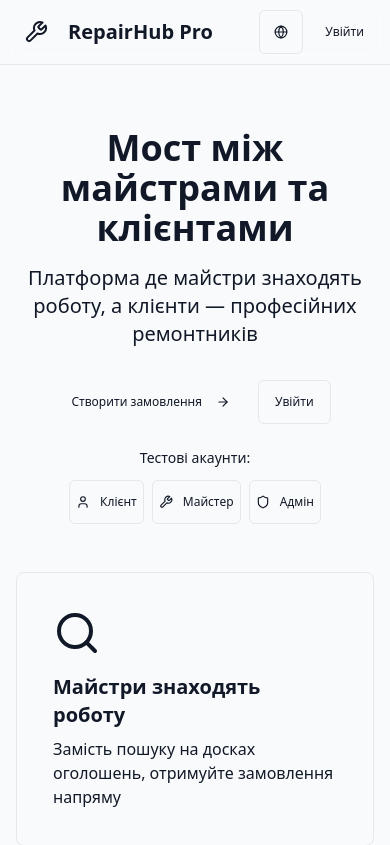
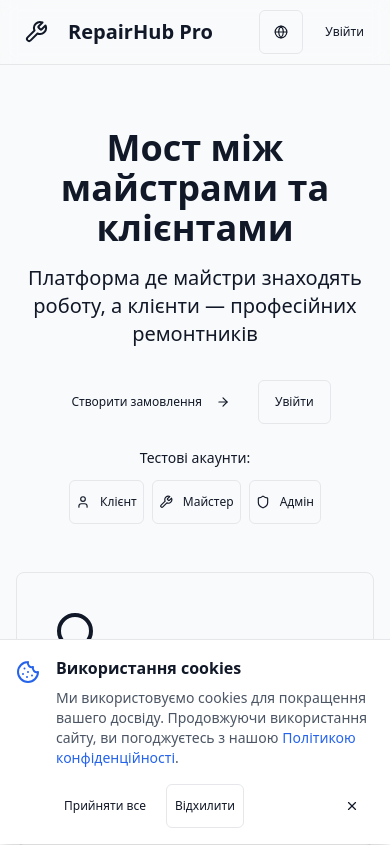
Before and after one commit to PlevanDM/RP-Modern, a React (Vite) app: page / in a window 390 px wide. Shown: the top 845 px of the page. Built offline with nearby package versions, Linux system fonts and the light colour scheme.

Commit message:
Add SEO optimization, cookie consent, error handling

```diff
--- a/index.html
+++ b/index.html
@@ -4,9 +4,42 @@
     <meta charset="UTF-8" />
     <link rel="icon" type="image/svg+xml" href="/vite.svg" />
     <meta name="viewport" content="width=device-width, initial-scale=1.0" />
+
+    <!-- Primary Meta Tags -->
     <title>RepairHub Pro - Платформа для ремонту пристроїв</title>
-    <meta name="description" content="Професійна платформа для управління ремонтом пристроїв Apple та інших брендів" />
+    <meta name="title" content="RepairHub Pro - Платформа для ремонту пристроїв" />
+    <meta name="description" content="Професійна платформа для управління ремонтом пристроїв Apple та інших брендів. Знайдіть майстра або знайдіть клієнтів для ремонтних послуг." />
+    <meta name="keywords" content="ремонт, пристроїв, майстер, клієнт, ремонт телефонів, repair, мастер" />
+    <meta name="author" content="RepairHub Pro" />
+    <meta name="robots" content="index, follow" />
+    <meta name="language" content="Ukrainian" />
     <meta name="theme-color" content="#6366f1" />
+
+    <!-- Open Graph / Facebook -->
+    <meta property="og:type" content="website" />
+    <meta property="og:url" content="https://repairhub.pro/" />
+    <meta property="og:title" content="RepairHub Pro - Платформа для ремонту" />
+    <meta property="og:description" content="Професійна платформа для управління ремонтом пристроїв Apple та інших брендів" />
+    <meta property="og:image" content="https://repairhub.pro/og-image.jpg" />
+    <meta property="og:locale" content="uk_UA" />
+
+    <!-- Twitter -->
+    <meta name="twitter:card" content="summary_large_image" />
+    <meta name="twitter:url" content="https://repairhub.pro/" />
+    <meta name="twitter:title" content="RepairHub Pro - Платформа для ремонту" />
+    <meta name="twitter:description" content="Професійна платформа для управління ремонтом пристроїв" />
+    <meta name="twitter:image" content="https://repairhub.pro/og-image.jpg" />
+
+    <!-- Security -->
+    <meta http-equiv="X-Content-Type-Options" content="nosniff" />
+    <meta http-equiv="X-Frame-Options" content="DENY" />
+    <meta http-equiv="X-XSS-Protection" content="1; mode=block" />
+
+    <!-- PWA -->
+    <link rel="manifest" href="/manifest.json" />
+    <meta name="mobile-web-app-capable" content="yes" />
+    <meta name="apple-mobile-web-app-capable" content="yes" />
+    <meta name="apple-mobile-web-app-status-bar-style" content="default" />
   </head>
   <body>
     <div id="root"></div>
--- /dev/null
+++ b/src/components/CookieConsent.tsx
@@ -0,0 +1,73 @@
+import { useState, useEffect } from 'react';
+import { Button } from './ui/button';
+import { X, Cookie } from 'lucide-react';
+
+const COOKIE_CONSENT_KEY = 'cookie-consent-accepted';
+
+export const CookieConsent = () => {
+  const [showConsent, setShowConsent] = useState(false);
+
+  useEffect(() => {
+    const consent = localStorage.getItem(COOKIE_CONSENT_KEY);
+    if (!consent) {
+      setTimeout(() => setShowConsent(true), 1000);
+    }
+  }, []);
+
+  const acceptCookies = () => {
+    localStorage.setItem(COOKIE_CONSENT_KEY, 'true');
+    setShowConsent(false);
+  };
+
+  const declineCookies = () => {
+    localStorage.setItem(COOKIE_CONSENT_KEY, 'declined');
+    setShowConsent(false);
+  };
+
+  if (!showConsent) return null;
+
+  return (
+    <div className="fixed bottom-0 left-0 right-0 z-50 bg-white border-t shadow-lg p-4 md:p-6">
+      <div className="max-w-7xl mx-auto flex items-start gap-4">
+        <Cookie className="w-6 h-6 text-blue-600 flex-shrink-0 mt-1" />
+
+        <div className="flex-1">
+          <h3 className="font-semibold text-gray-900 mb-2">
+            Використання cookies
+          </h3>
+          <p className="text-sm text-gray-600 mb-4">
+            Ми використовуємо cookies для покращення вашего досвіду.
+            Продовжуючи використання сайту, ви погоджуєтесь з нашою
+            <a href="/privacy" className="text-blue-600 hover:underline ml-1">
+              Політикою конфіденційності
+            </a>.
+          </p>
+
+          <div className="flex flex-wrap gap-3">
+            <Button
+              onClick={acceptCookies}
+              size="sm"
+            >
+              Прийняти все
+            </Button>
+            <Button
+              onClick={declineCookies}
+              variant="outline"
+              size="sm"
+            >
+              Відхилити
+            </Button>
+            <Button
+              onClick={() => setShowConsent(false)}
+              variant="ghost"
+              size="icon"
+              className="ml-auto"
+            >
+              <X className="w-4 h-4" />
+            </Button>
+          </div>
+        </div>
+      </div>
+    </div>
+  );
+};
--- a/src/main.tsx
+++ b/src/main.tsx
@@ -7,6 +7,7 @@ import App from './App.tsx'
 import './index.css'
 import { ErrorBoundary } from './components/ErrorBoundary'
 import { ErrorHandler } from './utils/errorHandler'
+import { CookieConsent } from './components/CookieConsent'
 
 // ============================================================================
 // QUERY CLIENT CONFIGURATION
@@ -59,6 +60,7 @@ ReactDOM.createRoot(document.getElementById('root')!).render(
         <React.Suspense fallback={<div className="min-h-screen flex items-center justify-center">Завантаження...</div>}>
           <App />
         </React.Suspense>
+        <CookieConsent />
         <ReactQueryDevtools
           initialIsOpen={false}
           buttonPosition="bottom-right"
--- a/src/utils/seo.ts
+++ b/src/utils/seo.ts
@@ -1,9 +1,85 @@
-// src/utils/seo.ts
-export const SEOTags = {
-  home: {
-    title: 'RepairHub Pro - Професійний сервіс ремонту',
-    description: 'Знайдіть надійного майстра для ремонту вашого пристрою. Система escrow забезпечує безпеку.',
-    keywords: 'ремонт, iPhone, Android, майстер, escrow, послуги',
-  },
-  // ... інші сторінки
+// SEO Utilities
+
+export const setMetaTag = (name: string, content: string) => {
+  let meta = document.querySelector(`meta[name="${name}"]`);
+
+  if (!meta) {
+    meta = document.createElement('meta');
+    meta.setAttribute('name', name);
+    document.head.appendChild(meta);
+  }
+
+  meta.setAttribute('content', content);
 };
+
+export const setOpenGraphTag = (property: string, content: string) => {
+  let meta = document.querySelector(`meta[property="${property}"]`);
+
+  if (!meta) {
+    meta = document.createElement('meta');
+    meta.setAttribute('property', property);
+    document.head.appendChild(meta);
+  }
+
+  meta.setAttribute('content', content);
+};
+
+export const setTitle = (title: string) => {
+  document.title = title;
+};
+
+export const setDescription = (description: string) => {
+  setMetaTag('description', description);
+  setOpenGraphTag('og:description', description);
+};
+
+export const setImage = (imageUrl: string) => {
+  setOpenGraphTag('og:image', imageUrl);
+  setMetaTag('image', imageUrl);
+};
+
+export const initializeSEO = () => {
+  setMetaTag('viewport', 'width=device-width, initial-scale=1.0');
+  setMetaTag('theme-color', '#6366f1');
+  setMetaTag('author', 'RepairHub Pro');
+  setMetaTag('robots', 'index, follow');
+
+  // Open Graph
+  setOpenGraphTag('og:type', 'website');
+  setOpenGraphTag('og:site_name', 'RepairHub Pro');
+  setOpenGraphTag('og:locale', 'uk_UA');
+
+  // Twitter Card
+  setMetaTag('twitter:card', 'summary_large_image');
+  setMetaTag('twitter:site', '@repairhubpro');
+
+  // App-specific
+  setMetaTag('application-name', 'RepairHub Pro');
+  setMetaTag('mobile-web-app-capable', 'yes');
+};
+
+// Structured data for SEO
+export const generateStructuredData = (data: {
+  name: string;
+  description: string;
+  url: string;
+  logo?: string;
+}) => {
+  return {
+    '@context': 'https://schema.org',
+    '@type': 'WebApplication',
+    name: data.name,
+    description: data.description,
+    url: data.url,
+    applicationCategory: 'BusinessApplication',
+    operatingSystem: 'Web',
+    offers: {
+      '@type': 'Offer',
+      price: '0',
+      priceCurrency: 'UAH',
+    },
+    ...(data.logo && {
+      logo: data.logo,
+    }),
+  };
+};
```
